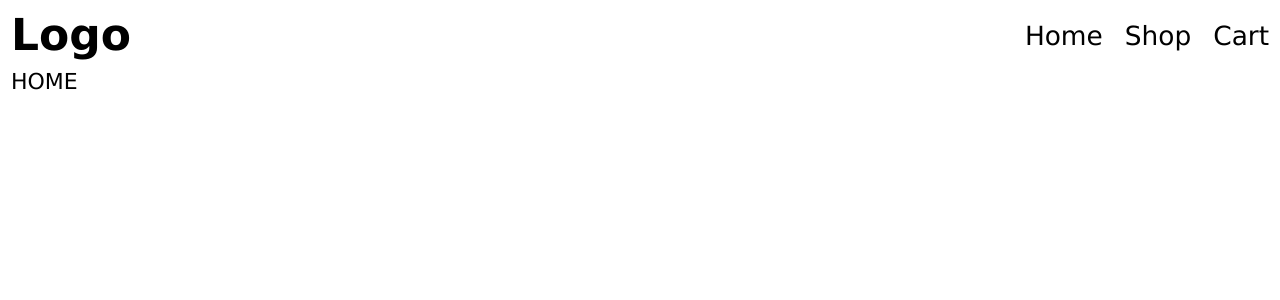
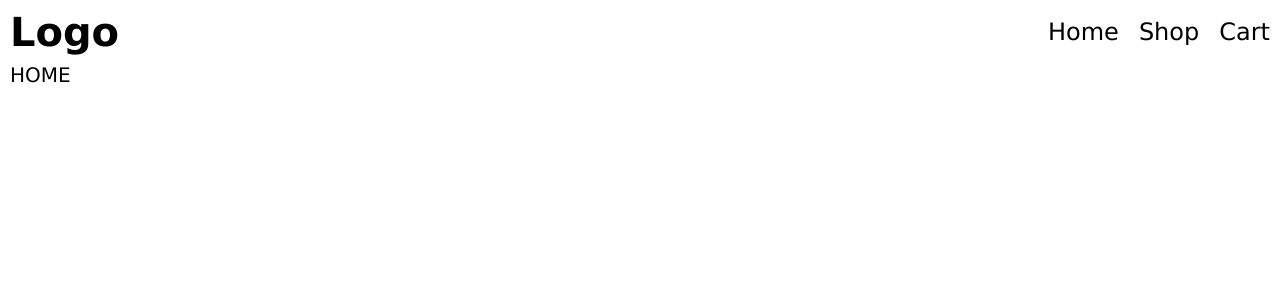
Before and after one commit to Saffr3n-TOP/shopping-cart, a React (Vite) app: page / in a window 1280 px wide. Shown: the top 300 px of the page. Built offline with nearby package versions, Linux system fonts and the light colour scheme.

Commit message:
Decrease root max font-size

```diff
--- a/src/styles/index.sass
+++ b/src/styles/index.sass
@@ -1,6 +1,6 @@
 :root
   font-family: Verdana, Geneva, Tahoma, sans-serif
-  font-size: clamp(14px, 4vw, 22px)
+  font-size: clamp(14px, 4vw, 20px)
   line-height: 1.1
 
 *
```
